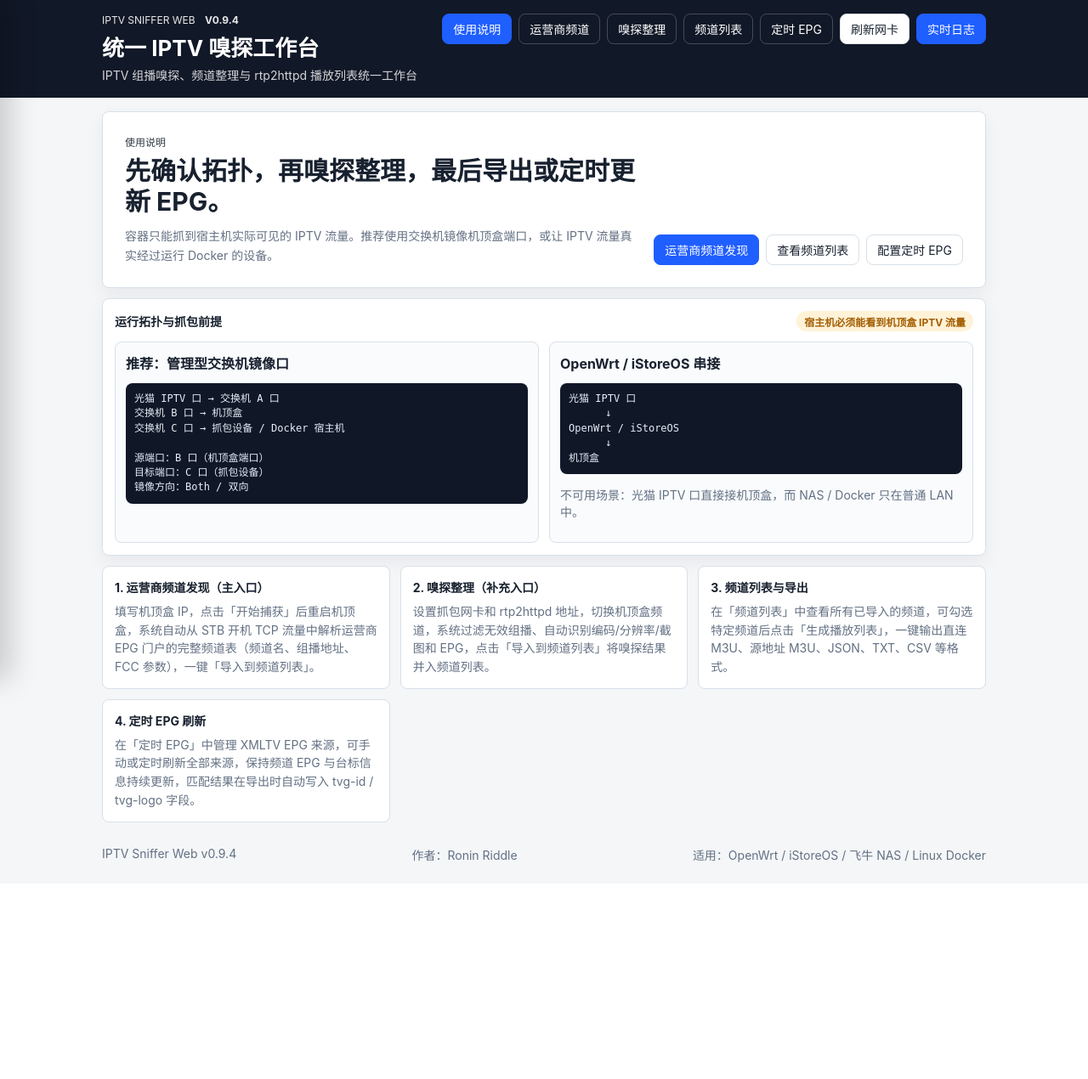
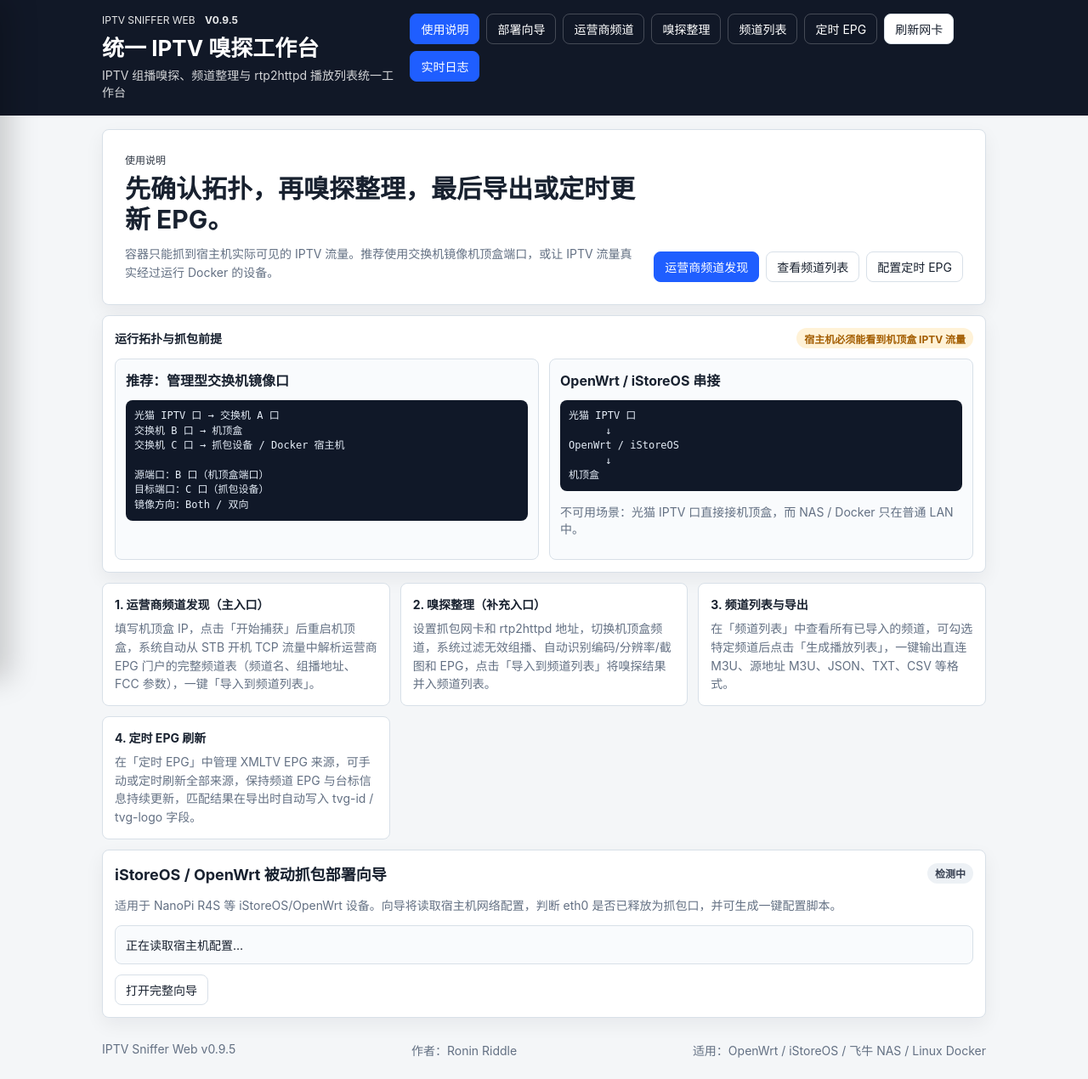
Before and after one commit to roninriddle/IPTV-Sniffer-Web, a Flask app: page / in a window 1280 px wide. Shown: the whole page at 85% size. Before the commit the page ends 1015 px from the top, so only its background shows below. Run offline with Flask 3, Linux system fonts and the light colour scheme; data that the repository does not hold is empty; some libraries are stand-ins or nearby versions.

Commit message:
Release IPTV Sniffer Web v0.9.5 — iStoreOS wizard, SLL/SLL2, FEC/fcc-type fix
- iStoreOS/OpenWrt 部署向导：读取 /host/etc/config/network，分析 UCI 接口，
  生成 eth0 被动抓包配置脚本（复制/下载），一键同步抓包接口
- STB pcap 解析支持 Linux cooked SLL (DLT=113) 和 SLL2 (DLT=276)
- _parse_chanlist_html() 支持双引号 CUSetConfig("Channel"...) 格式
- enrich_channel_rows() 从运营商频道表补齐 fec_port
- 候选流 / 预览地址携带 fec_port 和 fcc_type
- README 新增 R4S 拓扑、被动抓包原理、UCI 脚本与 7 步操作流程
- 版本号升至 0.9.5

Co-Authored-By: Claude Sonnet 4.6 <noreply@anthropic.com>

```diff
--- a/app.py
+++ b/app.py
@@ -272,6 +272,8 @@ def enrich_channel_rows(rows: list[dict[str, Any]], settings: dict[str, Any] | N
                 item["fcc_ip"] = op_ch["fcc_ip"]
             if op_ch.get("fcc_port") and not item.get("fcc_port"):
                 item["fcc_port"] = op_ch["fcc_port"]
+            if op_ch.get("fec_port") and not item.get("fec_port"):
+                item["fec_port"] = op_ch["fec_port"]
         discovery = discovered.get(key, {})
         if not str(item.get("name", "")).strip() and discovery.get("name"):
             item["name"] = str(discovery.get("name", "")).strip()
@@ -388,8 +390,10 @@ def merge_streams_with_channels() -> list[dict[str, Any]]:
             fcc.update({"fcc_ip": channel.get("fcc_ip"), "fcc_port": channel.get("fcc_port")})
         item["fcc_ip"] = str(fcc.get("fcc_ip", ""))
         item["fcc_port"] = fcc.get("fcc_port")
+        item["fec_port"] = channel.get("fec_port")
         if not str(item.get("name", "")).strip() and str(item.get("probe_status", "")) == "failed":
             continue
+        _fcc_type = str(settings.get("fcc_type", "") or "").strip()
         item["preview_url"] = export_service.make_http_url(
             str(settings.get("http_host", "")),
             int(settings.get("http_port", 5140)),
@@ -398,6 +402,8 @@ def merge_streams_with_channels() -> list[dict[str, Any]]:
             int(item["port"]),
             item["fcc_ip"],
             item["fcc_port"],
+            item["fec_port"],
+            _fcc_type,
         ) if settings.get("http_host") else ""
         item["snapshot_url"] = f"/api/snapshot/{item['host']}/{item['port']}" if item.get("eligible") else ""
         item["player_url"] = (
@@ -595,6 +601,119 @@ def api_interfaces():
         return api_success({"interfaces": capture_service.list_interfaces()})
     except Exception as exc:
         return api_error(str(exc), 500)
+
+
+def _parse_uci_network(text: str) -> dict[str, dict[str, str]]:
+    interfaces: dict[str, dict[str, str]] = {}
+    current: str | None = None
+    for line in text.splitlines():
+        line = line.strip()
+        if line.startswith("config interface"):
+            m = re.match(r"config interface\s+['\"]?(\w+)['\"]?", line)
+            if m:
+                current = m.group(1)
+                interfaces[current] = {}
+        elif line.startswith("option ") and current is not None:
+            m = re.match(r"option\s+(\w+)\s+['\"]?(.*?)['\"]?\s*$", line)
+            if m:
+                interfaces[current][m.group(1)] = m.group(2)
+    return interfaces
+
+
+def _analyze_uci_interfaces(ifaces: dict[str, dict[str, str]]) -> dict[str, Any]:
+    def _dev(d: dict) -> str:
+        return str(d.get("device") or d.get("ifname") or "").strip()
+
+    lan_dev = _dev(ifaces.get("lan", {}))
+    wan_dev = _dev(ifaces.get("wan", {}))
+    sniff_cfg = ifaces.get("iptv_sniff", {})
+    sniff_dev = _dev(sniff_cfg)
+    sniff_proto = str(sniff_cfg.get("proto", "")).strip()
+    iptv_configured = bool(sniff_dev == "eth0" and sniff_proto == "none")
+    wan_occupies_eth0 = wan_dev == "eth0" and not iptv_configured
+    is_r4s = lan_dev == "eth1" and (wan_dev == "eth0" or iptv_configured)
+    if iptv_configured:
+        status = "configured"
+        message = "检测到 iptv_sniff 接口（eth0，proto=none），已满足被动抓包要求。"
+    elif wan_occupies_eth0:
+        status = "needs_setup"
+        message = "LAN 管理口：eth1，WAN 当前占用 eth0，需释放 eth0 并创建 iptv_sniff 抓包接口。"
+    elif lan_dev:
+        status = "unknown"
+        message = f"LAN 管理口：{lan_dev}，WAN：{wan_dev or '未知'}。无法自动判断是否适合抓包，请手动确认。"
+    else:
+        status = "unknown"
+        message = "未能识别标准 LAN/WAN 接口定义，请手动确认配置。"
+    return {
+        "lan_device": lan_dev,
+        "wan_device": wan_dev,
+        "iptv_sniff_device": sniff_dev,
+        "iptv_configured": iptv_configured,
+        "wan_occupies_eth0": wan_occupies_eth0,
+        "is_r4s": is_r4s,
+        "status": status,
+        "message": message,
+        "recommended_capture_iface": "eth0" if (is_r4s or iptv_configured) else "",
+        "all_interfaces": list(ifaces.keys()),
+    }
+
+
+@app.get("/api/openwrt/network-analysis")
+def api_openwrt_network_analysis():
+    host_cfg = Path("/host/etc/config/network")
+    if not host_cfg.exists():
+        return api_success({
+            "available": False,
+            "reason": "未检测到 /host/etc/config/network（容器未挂载宿主机网络配置，或不是 OpenWrt 宿主机）",
+        })
+    try:
+        text = host_cfg.read_text(encoding="utf-8", errors="replace")
+        ifaces = _parse_uci_network(text)
+        result = _analyze_uci_interfaces(ifaces)
+        result["available"] = True
+        return api_success(result)
+    except Exception as exc:
+        logger.warning(f"解析 OpenWrt 网络配置失败：{exc}")
+        return api_error(str(exc), 500)
+
+
+@app.get("/api/openwrt/generate-script")
+def api_openwrt_generate_script():
+    ts = time.strftime("%Y%m%d-%H%M%S")
+    backup_path = f"/etc/config/network.backup-iptv-sniffer-{ts}"
+    script = f"""#!/bin/sh
+# IPTV Sniffer Web — R4S 被动抓包配置脚本
+# 生成时间：{ts}
+# 说明：将 eth0 从 WAN 释放，改为 IPTV 被动抓包接口（proto=none）
+# 被动抓包不需要 IP、不配置防火墙、不配置 VLAN、不做路由转发。
+
+set -e
+
+# 1. 备份当前配置
+cp /etc/config/network {backup_path}
+echo "已备份：{backup_path}"
+
+# 2. 删除 WAN 对 eth0 的占用
+uci -q delete network.wan  || true
+uci -q delete network.wan6 || true
+
+# 3. 创建 IPTV 被动抓包接口
+uci -q delete network.iptv_sniff || true
+uci set network.iptv_sniff='interface'
+uci set network.iptv_sniff.proto='none'
+uci set network.iptv_sniff.device='eth0'
+
+# 4. 提交并重启网络
+uci commit network
+/etc/init.d/network restart
+
+echo ""
+echo "完成！eth0 现在是 IPTV 被动抓包接口。"
+echo "回滚命令："
+echo "  cp {backup_path} /etc/config/network && /etc/init.d/network restart"
+"""
+    rollback = f"cp {backup_path} /etc/config/network && /etc/init.d/network restart"
+    return api_success({"script": script, "rollback": rollback, "timestamp": ts})
 
 
 @app.get("/api/settings")
--- a/config.py
+++ b/config.py
@@ -7,7 +7,7 @@ import os
 from pathlib import Path
 
 APP_NAME = "IPTV Sniffer Web"
-APP_VERSION = "0.9.4"
+APP_VERSION = "0.9.5"
 APP_DESCRIPTION = "IPTV 组播嗅探、频道整理与 rtp2httpd 播放列表统一工作台"
 GITHUB_REPO = "roninriddle/IPTV-Sniffer-Web"
 VERSION_CHECK_INTERVAL = 6 * 3600
--- a/docker-compose.yml
+++ b/docker-compose.yml
@@ -1,7 +1,7 @@
 services:
   iptv-sniffer-web:
     build: .
-    image: iptv-sniffer-web:v0.9.4
+    image: iptv-sniffer-web:v0.9.5
     container_name: iptv-sniffer-web
     network_mode: host
     cap_add:
@@ -18,4 +18,6 @@ services:
     volumes:
       - ./data:/app/data
       - ./output:/app/output
+      # iStoreOS/OpenWrt 部署向导：挂载宿主机网络配置（只读）
+      # - /etc/config/network:/host/etc/config/network:ro
     restart: unless-stopped
--- a/static/app.js
+++ b/static/app.js
@@ -100,9 +100,11 @@ function showTab(tabName) {
   $("scheduleTab").hidden = tabName !== "schedule";
   $("stbDiscoveryTab").hidden = tabName !== "stbDiscovery";
   $("channelListTab").hidden = tabName !== "channelList";
+  $("openwrtTab").hidden = tabName !== "openwrt";
   if (tabName === "channelList") { loadChannelList(); loadSnapshots(); }
   if (tabName === "schedule") loadScheduleEpgSources();
   if (tabName === "stbDiscovery") loadSavedOperatorCount();
+  if (tabName === "openwrt") loadOpenwrtAnalysis();
   document.querySelectorAll("[data-page='home']").forEach((item) => item.classList.remove("active"));
   document.querySelectorAll("[data-tab]").forEach((item) => {
     item.classList.toggle("active", item.dataset.tab === tabName);
@@ -948,6 +950,7 @@ async function bootstrap() {
   if (localStorage.getItem("logsOpen") === "1") openLogs();
   const initialState = (await requestJson("/api/status").catch(() => ({}))).state;
   startPolling(initialState === "running");
+  loadOpenwrtAnalysis().catch(() => {});
 }
 
 document.querySelectorAll("[data-page='home']").forEach((item) => item.addEventListener("click", showHome));
@@ -1449,3 +1452,135 @@ $("stbDiscoveryImportBtn").addEventListener("click", async () => {
     showTab("channelList");
   } catch (err) { alert(err.message); }
 });
+
+// ── iStoreOS / OpenWrt 部署向导 ──────────────────────────────────────────────
+
+let _openwrtScript = "";
+let _openwrtRollback = "";
+
+function _renderOpenwrtBadge(status, el) {
+  const map = {
+    configured: ["ok", "已配置"],
+    needs_setup: ["warning", "需配置"],
+    unknown: ["neutral", "未知"],
+  };
+  const [cls, text] = map[status] || ["neutral", "检测中"];
+  el.className = `chip ${cls}`;
+  el.textContent = text;
+}
+
+function _renderOpenwrtAnalysis(data, badgeEl, resultEl) {
+  _renderOpenwrtBadge(data.status, badgeEl);
+  if (!data.available) {
+    resultEl.innerHTML = `<strong>未检测到宿主机配置</strong><br><span class="muted">${escapeHtml(data.reason || "")}</span>
+      <br><br>请确认容器启动参数包含：<code>-v /etc/config/network:/host/etc/config/network:ro</code>`;
+    return;
+  }
+  const rows = [
+    ["LAN 管理口", data.lan_device || "（未检测到）"],
+    ["WAN 接口", data.wan_device || "（未检测到）"],
+    ["iptv_sniff 抓包口", data.iptv_sniff_device || "（未创建）"],
+  ];
+  const table = rows.map(([k, v]) => `<tr><td style="padding:2px 12px 2px 0;color:#888">${k}</td><td><strong>${escapeHtml(v)}</strong></td></tr>`).join("");
+  const msgClass = data.status === "configured" ? "ok" : data.status === "needs_setup" ? "warning" : "";
+  resultEl.innerHTML = `<table style="border-collapse:collapse;margin-bottom:8px">${table}</table>
+    <span class="chip ${msgClass}" style="display:inline">${escapeHtml(data.message || "")}</span>`;
+}
+
+async function loadOpenwrtAnalysis() {
+  const badge = $("openwrtAnalysisBadge");
+  const result = $("openwrtAnalysisResult");
+  const scriptSection = $("openwrtScriptSection");
+  const generateBtn = $("openwrtGenerateScriptBtn");
+  const applyBtn = $("openwrtApplyIfaceBtn");
+  const warningSection = $("openwrtWarningSection");
+  badge.className = "chip neutral"; badge.textContent = "检测中";
+  result.textContent = "正在读取 /host/etc/config/network…";
+  scriptSection.hidden = true;
+  generateBtn.hidden = true;
+  applyBtn.hidden = true;
+  warningSection.style.display = "none";
+  try {
+    const data = (await requestJson("/api/openwrt/network-analysis")).data;
+    _renderOpenwrtAnalysis(data, badge, result);
+    if (data.available && data.status === "needs_setup") {
+      generateBtn.hidden = false;
+      warningSection.style.display = "";
+    }
+    if (data.available && (data.status === "configured" || data.recommended_capture_iface === "eth0")) {
+      applyBtn.hidden = false;
+    }
+    // 同步首页卡片
+    const homeBadge = $("openwrtWizardHomeBadge");
+    const homeSummary = $("openwrtWizardHomeSummary");
+    const homeApplyBtn = $("openwrtHomeApplyBtn");
+    if (homeBadge) _renderOpenwrtBadge(data.available ? data.status : "unknown", homeBadge);
+    if (homeSummary) {
+      if (!data.available) {
+        homeSummary.textContent = "未检测到宿主机配置（容器未挂载 /etc/config/network）。";
+      } else {
+        homeSummary.textContent = data.message || "";
+      }
+    }
+    if (homeApplyBtn) homeApplyBtn.hidden = !(data.available && data.recommended_capture_iface === "eth0");
+  } catch (err) {
+    badge.className = "chip warning"; badge.textContent = "检测失败";
+    result.textContent = `检测失败：${err.message}`;
+  }
+}
+
+async function generateOpenwrtScript() {
+  const scriptSection = $("openwrtScriptSection");
+  const scriptContent = $("openwrtScriptContent");
+  const rollbackCmd = $("openwrtRollbackCmd");
+  try {
+    const data = (await requestJson("/api/openwrt/generate-script")).data;
+    _openwrtScript = data.script || "";
+    _openwrtRollback = data.rollback || "";
+    scriptContent.textContent = _openwrtScript;
+    rollbackCmd.textContent = _openwrtRollback;
+    scriptSection.hidden = false;
+    scriptSection.scrollIntoView({behavior: "smooth", block: "nearest"});
+  } catch (err) { alert(`生成脚本失败：${err.message}`); }
+}
+
+function applyOpenwrtCaptureIface() {
+  // 同步 eth0 到嗅探整理和运营商频道发现的接口选择器
+  const snifferIface = $("interface");
+  const stbIface = $("stbDiscoveryIface");
+  if (snifferIface) {
+    for (const opt of snifferIface.options) {
+      if (opt.value === "eth0") { snifferIface.value = "eth0"; break; }
+    }
+  }
+  if (stbIface) {
+    for (const opt of stbIface.options) {
+      if (opt.value === "eth0") { stbIface.value = "eth0"; break; }
+    }
+  }
+  // 保存设置
+  requestJson("/api/settings", {method: "POST", body: JSON.stringify({...formSettings(), interface: "eth0"})})
+    .then(() => alert("已将 eth0 应用为抓包网卡（嗅探整理 + 运营商频道发现），设置已保存。"))
+    .catch((err) => alert(`保存失败：${err.message}`));
+}
+
+$("openwrtRefreshBtn").addEventListener("click", loadOpenwrtAnalysis);
+$("openwrtGenerateScriptBtn").addEventListener("click", generateOpenwrtScript);
+$("openwrtApplyIfaceBtn").addEventListener("click", applyOpenwrtCaptureIface);
+$("openwrtHomeApplyBtn").addEventListener("click", applyOpenwrtCaptureIface);
+
+$("openwrtCopyScriptBtn").addEventListener("click", () => {
+  if (!_openwrtScript) return;
+  navigator.clipboard.writeText(_openwrtScript)
+    .then(() => { $("openwrtCopyScriptBtn").textContent = "已复制！"; setTimeout(() => { $("openwrtCopyScriptBtn").textContent = "复制脚本"; }, 2000); })
+    .catch(() => alert("复制失败，请手动选择脚本文本后复制。"));
+});
+
+$("openwrtDownloadScriptBtn").addEventListener("click", () => {
+  if (!_openwrtScript) return;
+  const blob = new Blob([_openwrtScript], {type: "text/plain"});
+  const url = URL.createObjectURL(blob);
+  const a = document.createElement("a");
+  a.href = url; a.download = "iptv-sniffer-openwrt-setup.sh"; a.click();
+  URL.revokeObjectURL(url);
+});
--- a/templates/index.html
+++ b/templates/index.html
@@ -16,6 +16,7 @@
       </div>
       <div class="top-actions">
         <button class="nav-pill active" data-page="home" type="button">使用说明</button>
+        <button class="nav-pill" data-tab="openwrt" type="button">部署向导</button>
         <button class="nav-pill" data-tab="stbDiscovery" type="button">运营商频道</button>
         <button class="nav-pill" data-tab="sniffer" type="button">嗅探整理</button>
         <button class="nav-pill" data-tab="channelList" type="button">频道列表</button>
@@ -106,9 +107,74 @@ OpenWrt / iStoreOS
             <span>在「定时 EPG」中管理 XMLTV EPG 来源，可手动或定时刷新全部来源，保持频道 EPG 与台标信息持续更新，匹配结果在导出时自动写入 tvg-id / tvg-logo 字段。</span>
           </article>
         </section>
+
+        <section class="card" id="openwrtWizardHomeCard">
+          <div class="section-title">
+            <h2>iStoreOS / OpenWrt 被动抓包部署向导</h2>
+            <span id="openwrtWizardHomeBadge" class="chip neutral">检测中</span>
+          </div>
+          <p class="muted">适用于 NanoPi R4S 等 iStoreOS/OpenWrt 设备。向导将读取宿主机网络配置，判断 eth0 是否已释放为抓包口，并可生成一键配置脚本。</p>
+          <div id="openwrtWizardHomeSummary" class="notice compact" style="margin-top:8px">正在读取宿主机配置…</div>
+          <div style="margin-top:12px;display:flex;gap:8px;flex-wrap:wrap">
+            <button class="secondary" data-tab="openwrt" type="button">打开完整向导</button>
+            <button id="openwrtHomeApplyBtn" class="primary" type="button" hidden>将 eth0 应用为抓包网卡</button>
+          </div>
+        </section>
       </section>
 
       <section id="workbenchPage" class="workbench-page" hidden>
+        <div id="openwrtTab" class="tab-panel" hidden>
+          <section class="card">
+            <div class="section-title">
+              <h2>iStoreOS / OpenWrt 被动抓包部署向导</h2>
+              <span id="openwrtAnalysisBadge" class="chip neutral">检测中</span>
+            </div>
+            <p class="muted">
+              NanoPi R4S 使用 iStoreOS 时，默认 LAN 为 <code>eth1</code>，WAN 为 <code>eth0</code>。<br>
+              本向导推荐保留 <code>eth1</code> 作为管理口，将 <code>eth0</code> 改为 IPTV 被动抓包口。<br>
+              被动抓包模式：<strong>eth0 不需要 IP、不配置防火墙、不配置 VLAN、不做路由转发</strong>，只作为 tcpdump 原始流量监听入口。
+            </p>
+
+            <div class="section-subtitle"><h3>推荐拓扑</h3></div>
+            <pre class="notice compact" style="font-size:12px;line-height:1.6">家庭主网络 / 主路由
+        │
+      eth1  ← 管理口（保持上网，访问 Web 界面）
+   R4S iStoreOS
+      eth0  ← IPTV 被动抓包口（直连光猫 IPTV 口）
+        │
+  光猫 IPTV 口</pre>
+
+            <div class="section-subtitle" style="margin-top:16px"><h3>宿主机配置检测</h3></div>
+            <div id="openwrtAnalysisResult" class="notice compact">正在读取 /host/etc/config/network…</div>
+
+            <div id="openwrtScriptSection" hidden style="margin-top:16px">
+              <div class="section-subtitle"><h3>UCI 配置脚本</h3></div>
+              <p class="muted" style="margin-bottom:8px">
+                以下脚本将在 iStoreOS 宿主机上执行（<strong>非容器内</strong>）。执行前会自动备份原配置，执行后 eth0 不再作为 WAN 口。
+              </p>
+              <div style="display:flex;gap:8px;margin-bottom:8px;flex-wrap:wrap">
+                <button id="openwrtCopyScriptBtn" class="secondary" type="button">复制脚本</button>
+                <button id="openwrtDownloadScriptBtn" class="secondary" type="button">下载脚本</button>
+              </div>
+              <pre id="openwrtScriptContent" class="logs-output" style="max-height:300px;overflow:auto;font-size:12px"></pre>
+              <div class="notice compact" style="margin-top:8px">
+                <strong>回滚命令：</strong><code id="openwrtRollbackCmd" style="font-size:11px;word-break:break-all"></code>
+              </div>
+              <p class="muted" style="margin-top:8px">⚠️ 执行脚本后请等待网络重启（约 10 秒），然后刷新本页面。</p>
+            </div>
+
+            <div id="openwrtWarningSection" class="notice compact" style="margin-top:12px;display:none">
+              <strong>注意：</strong>执行后 eth0 将不再作为普通 WAN 口使用。该方案适合将 R4S 作为 IPTV 抓包设备，而非继续作为主路由 WAN 使用。
+            </div>
+
+            <div style="margin-top:16px;display:flex;gap:8px;flex-wrap:wrap">
+              <button id="openwrtRefreshBtn" class="secondary" type="button">重新检测</button>
+              <button id="openwrtGenerateScriptBtn" class="secondary" type="button" hidden>生成配置脚本</button>
+              <button id="openwrtApplyIfaceBtn" class="primary" type="button" hidden>将 eth0 应用为抓包网卡</button>
+            </div>
+          </section>
+        </div>
+
         <div id="snifferTab" class="tab-panel" hidden>
           <section class="card">
             <div class="section-title">
```
Also changed, not shown: services/stb_discovery_service.py (+36 -20 lines), README.md, 1 other file.
